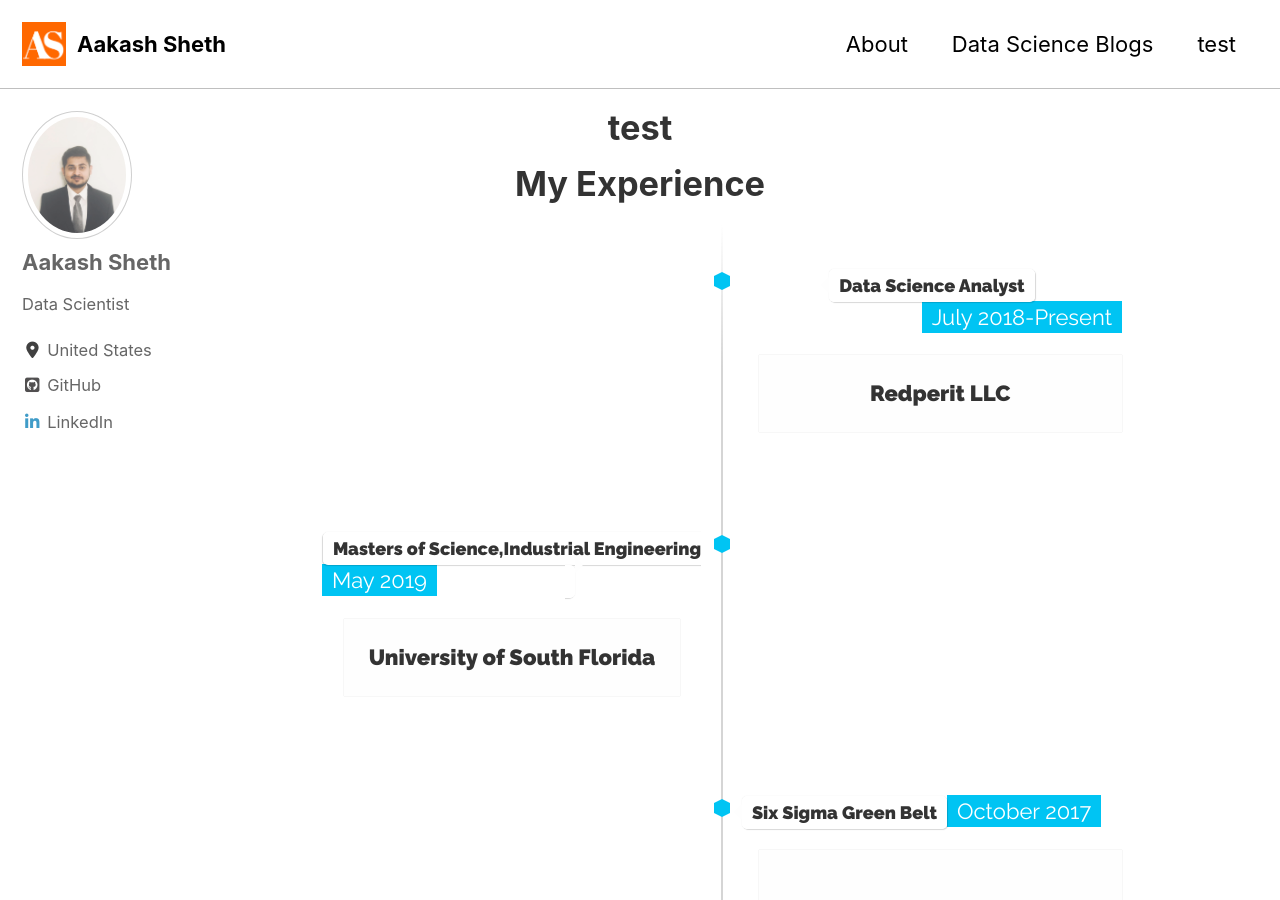
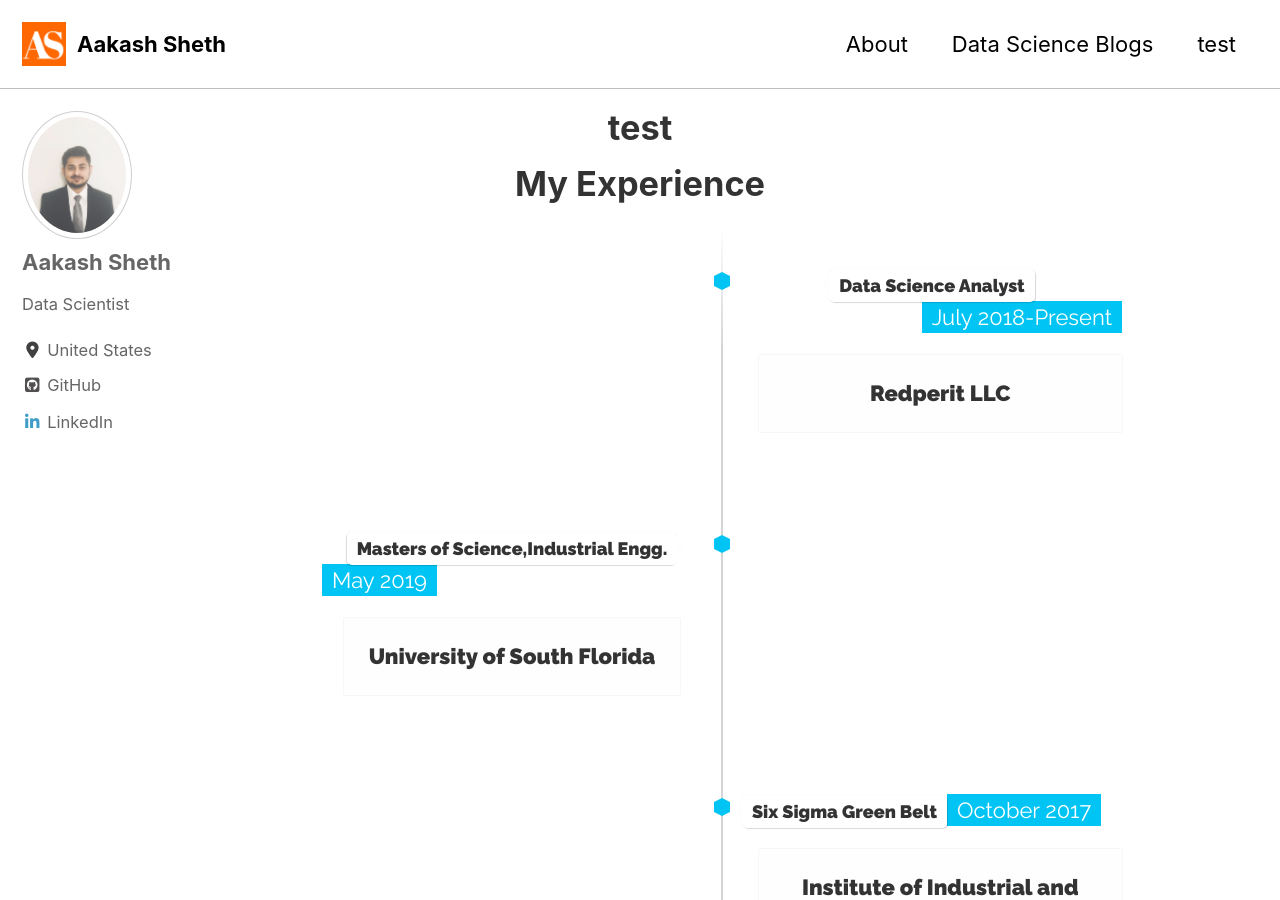
Before and after one commit to aakash-sheth/aakash-sheth.github.io, a Jekyll site: the page built from test.html, in a window 1280 px wide and 900 px high. Built offline with Jekyll 4.4.1, drawn with Linux system fonts in a browser that asks for light colours; cached includes are drawn as plain includes; nearby versions of some CDN libraries.

Commit message:
test.html

```diff
--- a/test.html
+++ b/test.html
@@ -350,11 +350,12 @@ title: "test"
         <div class="direction-l">
           <div class="flag-wrapper">
             <span class="hexa"></span>
-            <span class="flag">Masters of Science,Industrial Engineering</span>
+            <span class="flag">Masters of Science,Industrial Engg.</span>
             <span class="time-wrapper"><span class="time">May 2019</span></span>
           </div>
           <div class="desc">
               <center><b>University of South Florida</b></center>
+
             </div>
         </div>
       </li>
@@ -368,7 +369,7 @@ title: "test"
             <span class="time-wrapper"><span class="time">October 2017</span></span>
           </div>
           <div class="desc">
-              <p><center> <b>Institute of Industrial and Systems Engineering</b> </center> </p>
+              <center> <b>Institute of Industrial and Systems Engineering</b> </center>
             </div>
         </div>
       </li>
@@ -382,7 +383,7 @@ title: "test"
             <span class="time-wrapper"><span class="time">January 2017- July 2017 </span></span>
             </div>
             <div class="desc">
-                <p><center><b>Tata Consultancy Services </b></center></p>
+                <center><b>Tata Consultancy Services </b></center>
             </div>
         </div>
         </li>
@@ -396,7 +397,7 @@ title: "test"
             <span class="time-wrapper"><span class="time">May 2016</span></span>
             </div>
             <div class="desc">
-                <p><center><b>College of Engineering Pune </b></center></p>
+                <center><b>College of Engineering Pune </b></center>
             </div>
         </div>
         </li>
@@ -408,7 +409,7 @@ title: "test"
             <span class="time-wrapper"><span class="time"> May 2014- August 2014</span></span>
             </div>
             <div class="desc">
-                <p><center><b>Mahindra CIE Automotive </b></center></p>
+                <center><b>Mahindra CIE Automotive </b></center>
             </div>
         </div>
         </li>
```
